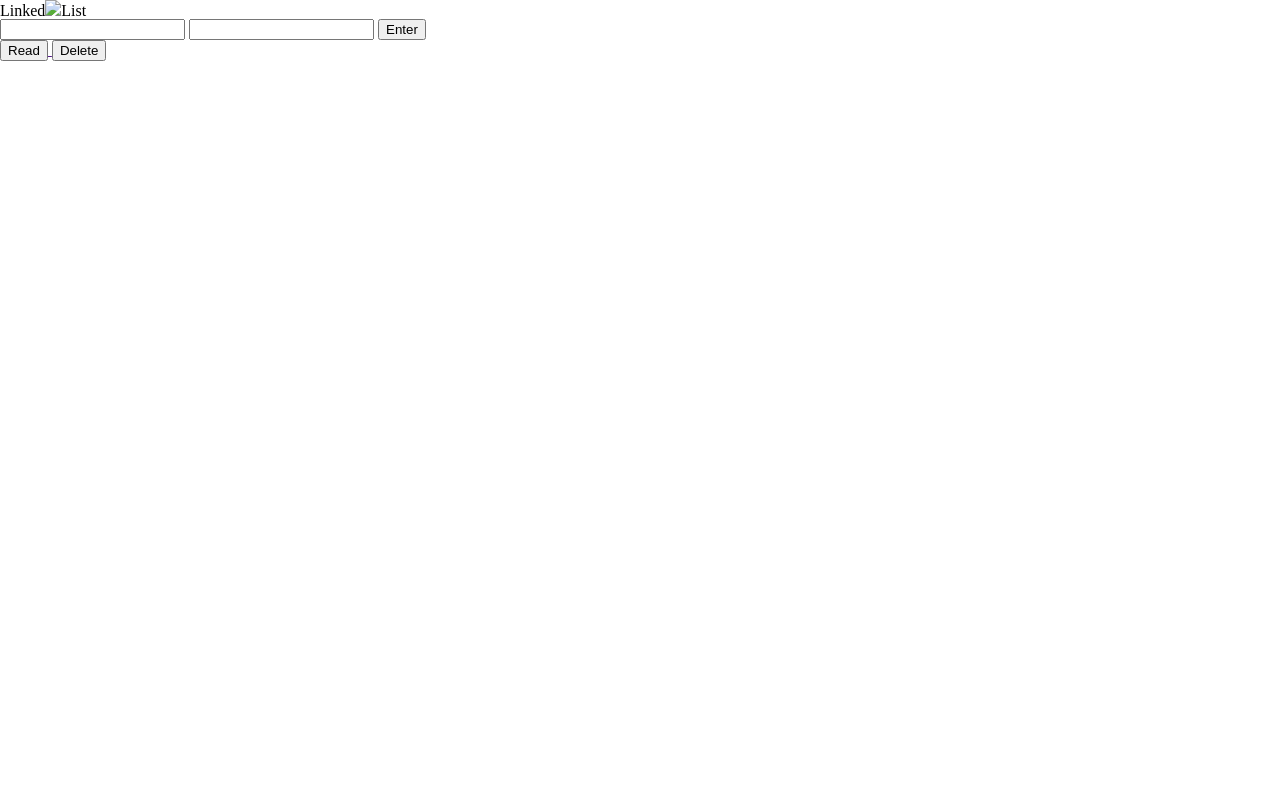
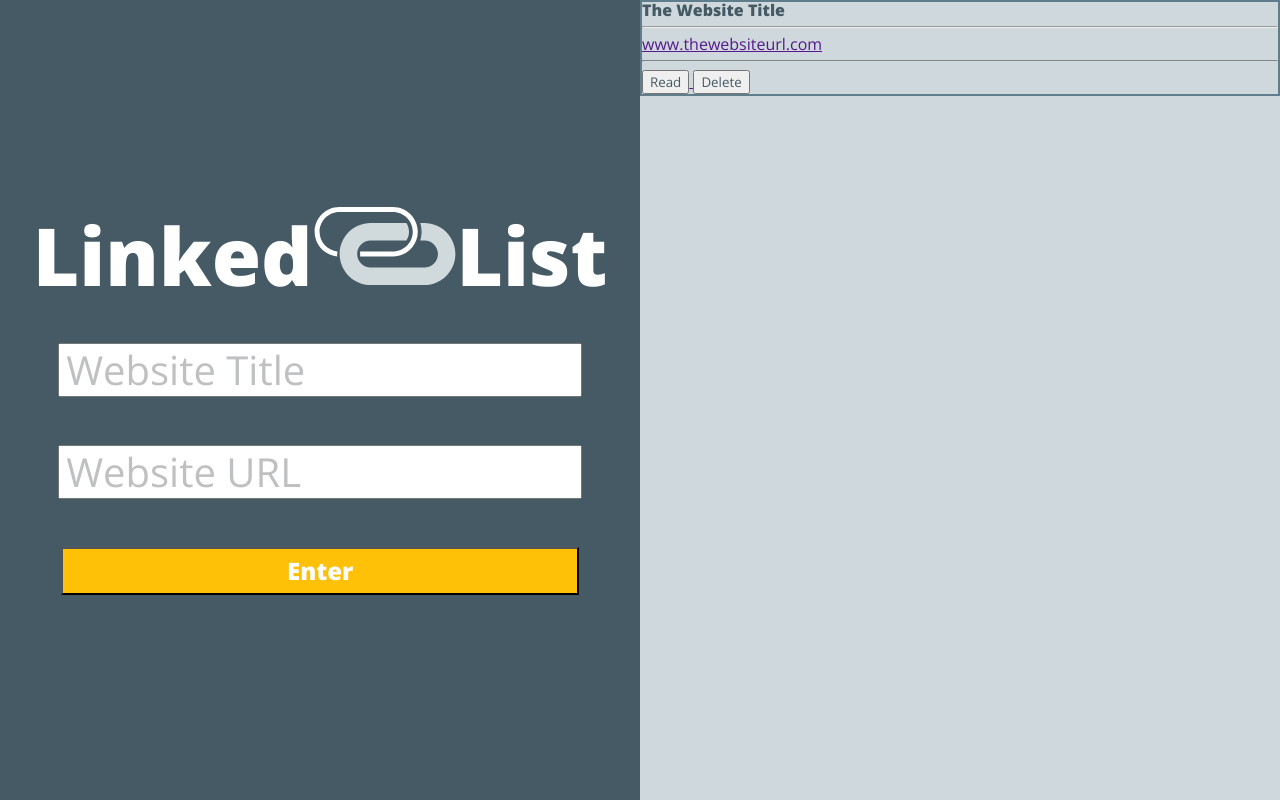
Before and after one commit to EricMellow/Linked-List, a plain HTML site: page index.html in a window 1280 px wide. Drawn offline with nearby package versions, Linux system fonts and the light colour scheme.

Commit message:
Add CSS styling to main section

```diff
--- a/index.html
+++ b/index.html
@@ -3,24 +3,30 @@
 <head>
   <meta charset="UTF-8">
   <title>Linked List</title>
+
   <link rel="stylesheet" type="text/css" href="reset.css">
   <link rel="stylesheet" type="text/css" href="style.css">
+   <link href="https://fonts.googleapis.com/css?family=Open+Sans:400,800" rel="stylesheet">
 </head>
 <body>
 
   <section class = "main">
     <header>
-      <h1>Linked<img src="linked-list-logo.svg">List</h1>
+      <h1>Linked<img src="linked-list-logo.svg" >List</h1>
     </header>
-    <input type="text" name="website-title" class="website-title">
-    <input type="text" name="website-url" class="website-url">
-    <button class = "enter-button">Enter</button>
+    <input type="text" name="website-title" class="website-title" placeholder="Website Title">
+    <input type="text" name="website-url" class="website-url" placeholder="Website URL">
+    <input type="submit" class="enter-button" value="Enter">
+    <!-- <button class = "enter-button">Enter</button> -->
   </section>
-<section class = "bookmarks">
+
+<section class = "bookmarks" class="bookmarks-read">
   <article>
-    <h2 class="website-output"></h2>
-    <p class = "url-output"><a href=""></p>
-      <button class="read-button">Read</button>
+    <h2 class="website-output">The Website Title</h2>
+    <hr />
+    <p class = "url-output" class="url-read"><a href="">www.thewebsiteurl.com</p>
+      <hr />
+      <button class="read-button" class="read-read">Read</button>
       <button class="delete-button">Delete</button>
   </article>
 </section>
--- a/reset.css
+++ b/reset.css
@@ -15,7 +15,7 @@ time, mark, audio, video {
   padding: 0;
   border: 0;
   font-size: 100%;
-  font: inherit;
+  /*font: inherit;*/
   vertical-align: baseline;
 }
 /* HTML5 display-role reset for older browsers */
--- a/style.css
+++ b/style.css
@@ -0,0 +1,120 @@
+* {
+  font-family: 'Open Sans', sans-serif;
+}
+
+/*Main section*/
+.main {
+  height: 100vh;
+  display: inline-block;
+  display: flex;
+  float: left;
+  background-color: #455A64;
+  width: 50%;
+  flex-wrap: wrap;
+  justify-content: center;
+  align-items: center;
+  align-content:center;
+}
+
+h1 {
+  color: #FFF;
+  font-size: 10vh;
+  margin: 3vh;
+}
+
+img {
+  height: 10vh;
+}
+
+input {
+  display: block;
+  width: 80%;
+  height: 6vh;
+  margin: 3vh;
+  font-size: 5vh;
+  padding-left: 1%;
+}
+
+::placeholder {
+  color: #BEC0C2;
+  }
+
+.enter-button {
+  background-color: #FFC107;
+  color: #FFF;
+  height: 6vh;
+  width: 81%;
+  margin: 3vh;
+  font-size: 3vh;
+  font-weight: 800;
+}
+
+.enter-button:hover {
+  background-color: #FFD773;
+}
+
+/*Bookmark section*/
+
+.bookmarks {
+  height: 100vh;
+  display: inline-block;
+  float: right;
+  width: 50%;
+  background-color: #CFD8DC;
+}
+
+/*.bookmarks-read {
+  background-color: #F2F4F4;
+}*/
+
+article {
+  border: 2px solid #607D8B;
+}
+
+h2 {
+  color: #455A64;
+  font-weight: 800;
+}
+
+p {
+  color: #607D8B;
+  text-decoration: underline #F2F4F4;
+}
+
+p:hover {
+  color: #455A64;
+  text-decoration: underline #FFC107;
+  font-weight: 800;
+}
+
+/*.url-read {
+  text-decoration: underline #CFD8DC;
+}*/
+
+hr {
+  color: #CFD8DC;
+}
+
+.read-button {
+  color: #455A64;
+  text-decoration: underline #F2F4F4;
+}
+
+.read-button:hover {
+  color: #455A64;
+  text-decoration: underline #FFC107;
+  font-weight: 800;
+}
+
+/*.read-read {
+  color: #F05A28;
+}*/
+
+.delete-button {
+  color: #455A64;
+  text-decoration: underline #F2F4F4;
+}
+
+.delete-button:hover {
+  text-decoration: underline #FFC107;
+}
```
Also changed, not shown: linked-list-logo.svg (added), 1 other file.
